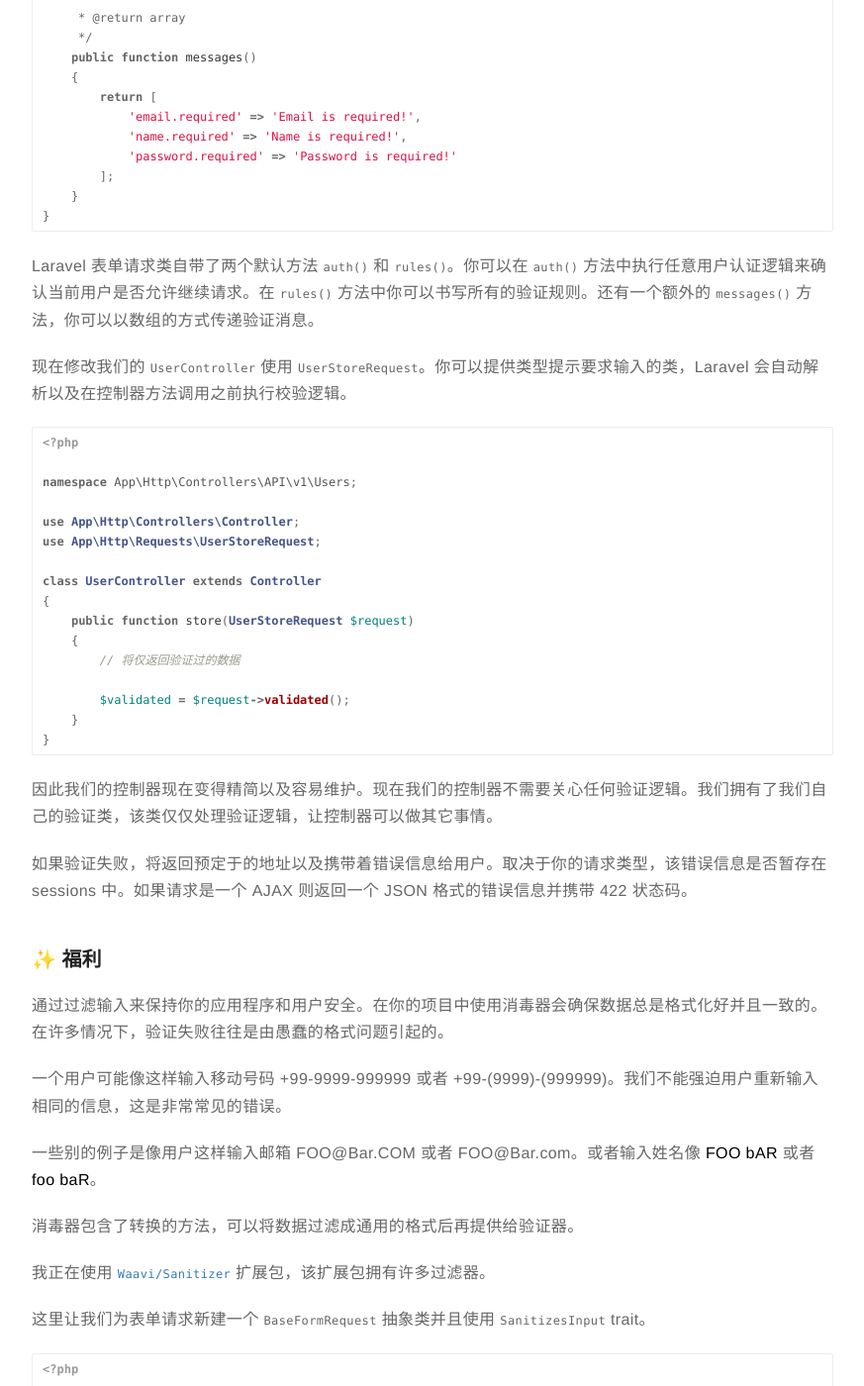
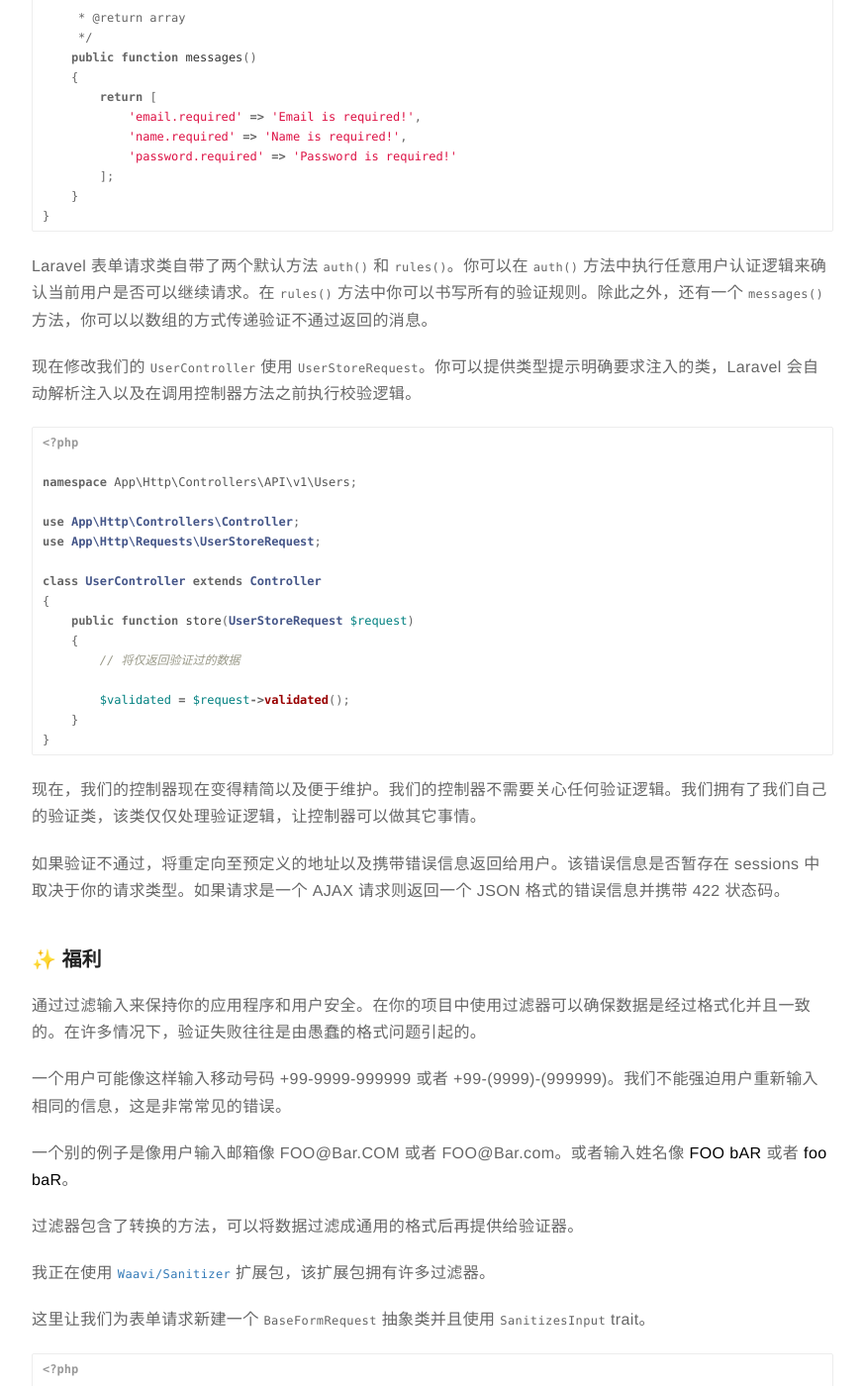
Before and after one commit to rust17/blog, a Jekyll site: the page built from _posts/second/2019-04-11-The-Smart-Way-To-Handle-Request-Validation-In-Laravel.markdown, in a window 1280 px wide and 1400 px high, scrolled down 2176 px. Shown: the whole window at 99% size, without its empty margins (203-1076 px from the left). Built offline with Jekyll 4.4.1, drawn with Linux system fonts in a browser that asks for light colours; some of the changed text lies outside the part shown.

Commit message:
review article 3

````diff
--- a/_posts/second/2019-04-11-The-Smart-Way-To-Handle-Request-Validation-In-Laravel.markdown
+++ b/_posts/second/2019-04-11-The-Smart-Way-To-Handle-Request-Validation-In-Laravel.markdown
@@ -12,13 +12,13 @@ author: circle
 description: 翻译文章 —— 介绍了一种在 Laravel 中处理请求验证的方法
 ---
 
-Laravel 是一个为 web 艺术家开发的 PHP 框架，可以帮助我们构建健壮的应用程序以及 API。可能你们早已知道在 Laravel 当中有许多验证请求的方式。在任何应用中处理请求验证都是非常关键的部分。Laravel 拥有一些很棒的特性，它可以很优雅地处理这些请求。
+Laravel 是一个为 web 艺术家开发的 PHP 框架，可以帮助我们构建功能强大的应用程序以及 API 接口。在任何应用中处理请求验证都是非常关键的部分，也许你们早已知道在 Laravel 中有许多处理验证请求的方式。Laravel 拥有一些很棒的特性，从而让它可以很优雅地处理请求。
 
 ### 开始
 
-可能我们大多数人很熟悉在控制器中使用验证器，并且这是处理输入请求非常普遍的方式。
+也许，我们大多数人熟悉在控制器中使用验证器，因为这是处理输入请求非常普遍的方式。
 
-以下是在 `UserController` 中我们验证器的例子
+以下是在 `UserController` 控制器中我们的验证器例子
 
 ```php
 <?php
@@ -111,9 +111,9 @@ class UserStoreRequest extends FormRequest
 }
 ```
 
-Laravel 表单请求类自带了两个默认方法 `auth()` 和 `rules()`。你可以在 `auth()` 方法中执行任意用户认证逻辑来确认当前用户是否允许继续请求。在 `rules()` 方法中你可以书写所有的验证规则。还有一个额外的 `messages()` 方法，你可以以数组的方式传递验证消息。
+Laravel 表单请求类自带了两个默认方法 `auth()` 和 `rules()`。你可以在 `auth()` 方法中执行任意用户认证逻辑来确认当前用户是否可以继续请求。在 `rules()` 方法中你可以书写所有的验证规则。除此之外，还有一个 `messages()` 方法，你可以以数组的方式传递验证不通过返回的消息。
 
-现在修改我们的 `UserController` 使用 `UserStoreRequest`。你可以提供类型提示要求输入的类，Laravel 会自动解析以及在控制器方法调用之前执行校验逻辑。
+现在修改我们的 `UserController` 使用 `UserStoreRequest`。你可以提供类型提示明确要求注入的类，Laravel 会自动解析注入以及在调用控制器方法之前执行校验逻辑。
 
 ```php
 <?php
@@ -134,19 +134,19 @@ class UserController extends Controller
 }
 ```
 
-因此我们的控制器现在变得精简以及容易维护。现在我们的控制器不需要关心任何验证逻辑。我们拥有了我们自己的验证类，该类仅仅处理验证逻辑，让控制器可以做其它事情。
+现在，我们的控制器现在变得精简以及便于维护。我们的控制器不需要关心任何验证逻辑。我们拥有了我们自己的验证类，该类仅仅处理验证逻辑，让控制器可以做其它事情。
 
-如果验证失败，将返回预定于的地址以及携带着错误信息给用户。取决于你的请求类型，该错误信息是否暂存在 sessions 中。如果请求是一个 AJAX 则返回一个 JSON 格式的错误信息并携带 422 状态码。
+如果验证不通过，将重定向至预定义的地址以及携带错误信息返回给用户。该错误信息是否暂存在 sessions 中取决于你的请求类型。如果请求是一个 AJAX 请求则返回一个 JSON 格式的错误信息并携带 422 状态码。
 
 ### ✨ 福利
 
-通过过滤输入来保持你的应用程序和用户安全。在你的项目中使用消毒器会确保数据总是格式化好并且一致的。在许多情况下，验证失败往往是由愚蠢的格式问题引起的。
+通过过滤输入来保持你的应用程序和用户安全。在你的项目中使用过滤器可以确保数据是经过格式化并且一致的。在许多情况下，验证失败往往是由愚蠢的格式问题引起的。
 
 一个用户可能像这样输入移动号码 +99-9999-999999 或者 +99-(9999)-(999999)。我们不能强迫用户重新输入相同的信息，这是非常常见的错误。
 
-一些别的例子是像用户这样输入邮箱 FOO@Bar.COM 或者 FOO@Bar.com。或者输入姓名像 **FOO bAR** 或者 **foo baR**。
+一个别的例子是像用户输入邮箱像 FOO@Bar.COM 或者 FOO@Bar.com。或者输入姓名像 **FOO bAR** 或者 **foo baR**。
 
-消毒器包含了转换的方法，可以将数据过滤成通用的格式后再提供给验证器。
+过滤器包含了转换的方法，可以将数据过滤成通用的格式后再提供给验证器。
 
 我正在使用 [`Waavi/Sanitizer`][2] 扩展包，该扩展包拥有许多过滤器。
 
@@ -194,7 +194,7 @@ abstract class BaseFormRequest extends FormRequest
 }
 
 ```
-因此我们可以这样写我们的 `UsersStoreRequest`。从我们的基类继承你的表单输入类，这样我们就不需要在所有的请求类里单独引入 trait 了。
+现在，我们可以这样写我们的 `UsersStoreRequest`。从基类继承表单输入类，这样我们就不需要在所有的请求类里单独引入 trait 了。
 
 ```php
 <?php
@@ -251,13 +251,13 @@ class UserStoreRequest extends BaseFormRequest
 }
 ```
 
-`SanitizesInput` 的 trait 提供了一个 `filters()` 方法，该方法用于在我们提供数据给验证器之前先格式化该数据。`filters()` 方法会返回一个验证过滤器的数组。这里，我们将用户输入的邮箱转换成小写以及去除空格，同理将姓名转换成大写以及过滤掉 HTML 标签。
+`SanitizesInput` 的 trait 提供了一个 `filters()` 方法，该方法用于在我们提供数据给验证器之前先格式化该数据。`filters()` 方法会返回一个验证过滤过的数组。这里，我们将用户输入的邮箱转换成小写以及去除多余空格，同理将姓名转换成大写以及过滤掉 HTML 标签。
 
-你可以在[这里][3]阅读更多关于过滤器的可用规则。
+你可以在[这里][3]阅读更多关于该过滤器的可用规则。
 
 ### 结论
 
-刚开始的时候，将请求类单独分离出来看似是不必要的。但是想象一下如果你将所有验证逻辑存放于一个控制器当中，当你或者其他接手的人 😛 想要去维护代码的时候简直就是噩梦 👻。
+刚开始的时候，将请求类单独分离出来看似是不必要的。但是想象一下，如果你将所有验证逻辑存放于一个控制器当中，当你或者接手的人 😛 想要去维护代码的时候简直就是噩梦啊 👻。
 
 感谢阅读。
 
````
Also changed, not shown: other parts of _posts/second/2019-04-11-The-Smart-Way-To-Handle-Request-Validation-In-Laravel.markdown (+4 -4 lines).
